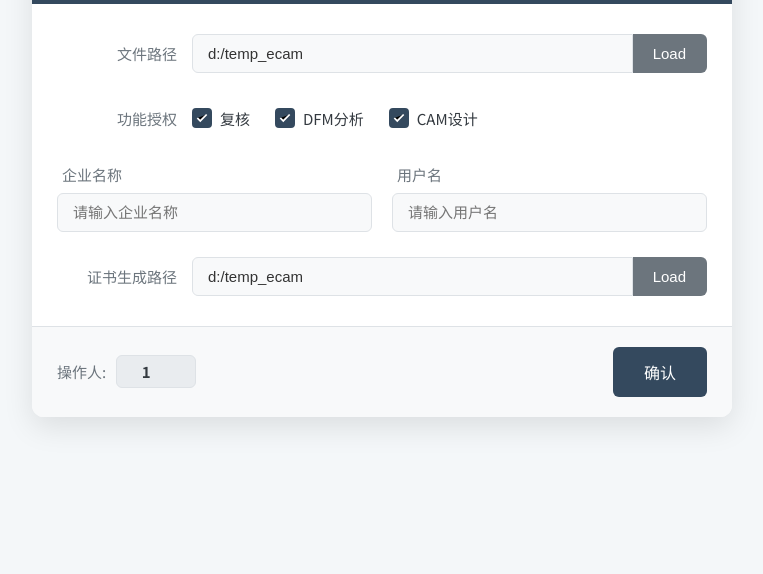
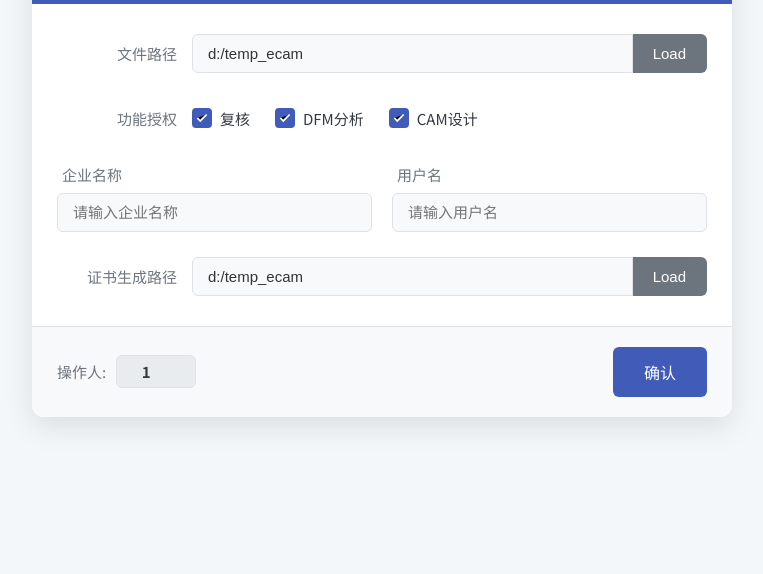
Before and after one commit to zzz4817/xixi, a plain HTML site: page index2.html in a window 1280 px wide. Shown: the part 226-800 px from the top of the page, without its empty margins (258-1021 px from the left). Drawn offline with Linux system fonts and the light colour scheme.

Commit message:
Update styles and content in index2.html

```diff
--- a/index2.html
+++ b/index2.html
@@ -9,14 +9,14 @@
         @import url('https://fonts.googleapis.com/css2?family=Noto+Sans+SC:wght@400;500;700&display=swap');
 
         :root {
-            --primary-color: #34495e; /* Updated primary color */
+            --primary-color: #405CB8; /* 用户指定的新蓝色 */
             --secondary-color: #6c757d;
             --success-color: #28a745;
             --light-color: #f8f9fa;
             --dark-color: #343a40;
             --border-color: #dee2e6;
             --background-color: #f4f7f9;
-            --header-bg: #34495e; /* Updated header background color */
+            --header-bg: #405CB8; /* 与主色一致的标题栏蓝色 */
         }
 
         * {
@@ -254,8 +254,8 @@
             font-size: 16px;
         }
         .btn-confirm:hover {
-            background-color: #2c3e50; /* Darker shade for hover effect */
-            box-shadow: 0 4px 15px rgba(52, 73, 94, 0.3); /* Adjust shadow color */
+            background-color: #324a9e; /* 新蓝色的深色悬停效果 */
+            box-shadow: 0 4px 15px rgba(64, 92, 184, 0.3); /* Adjust shadow color */
         }
 
     </style>
```
